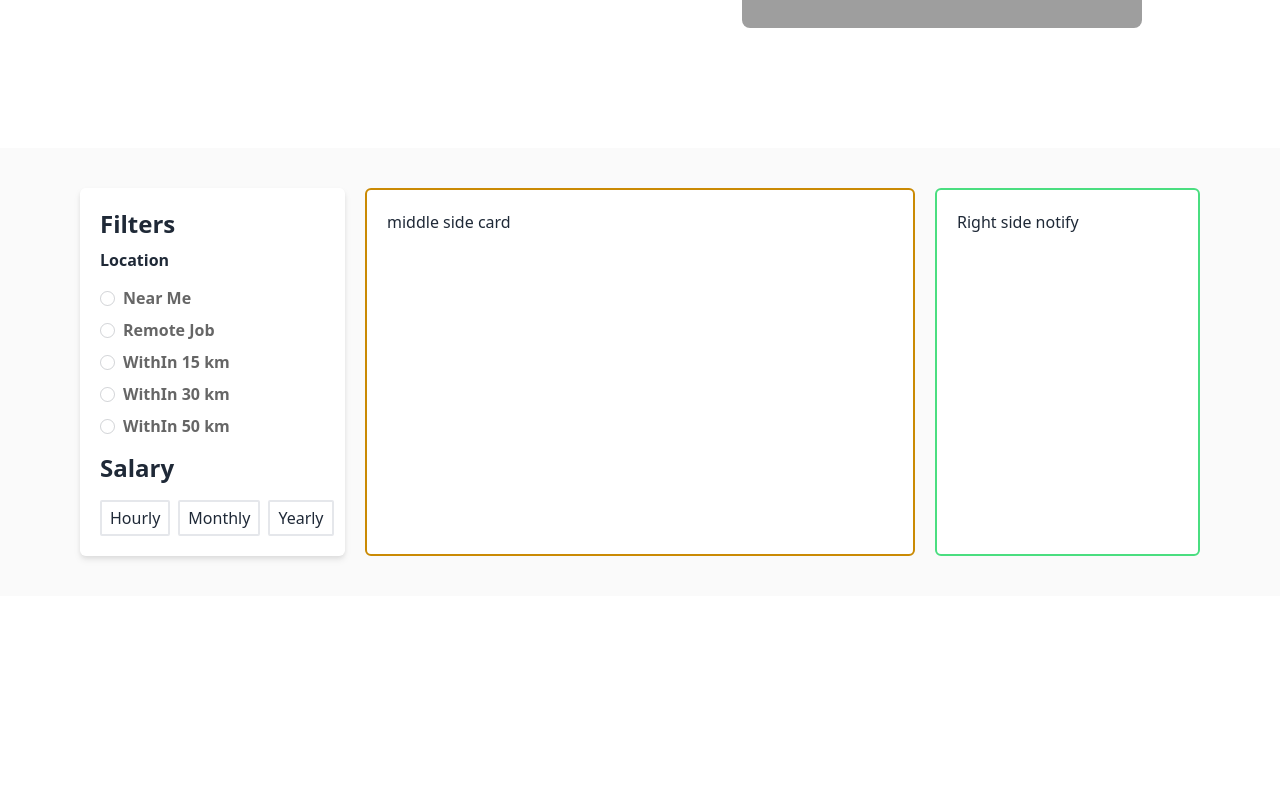
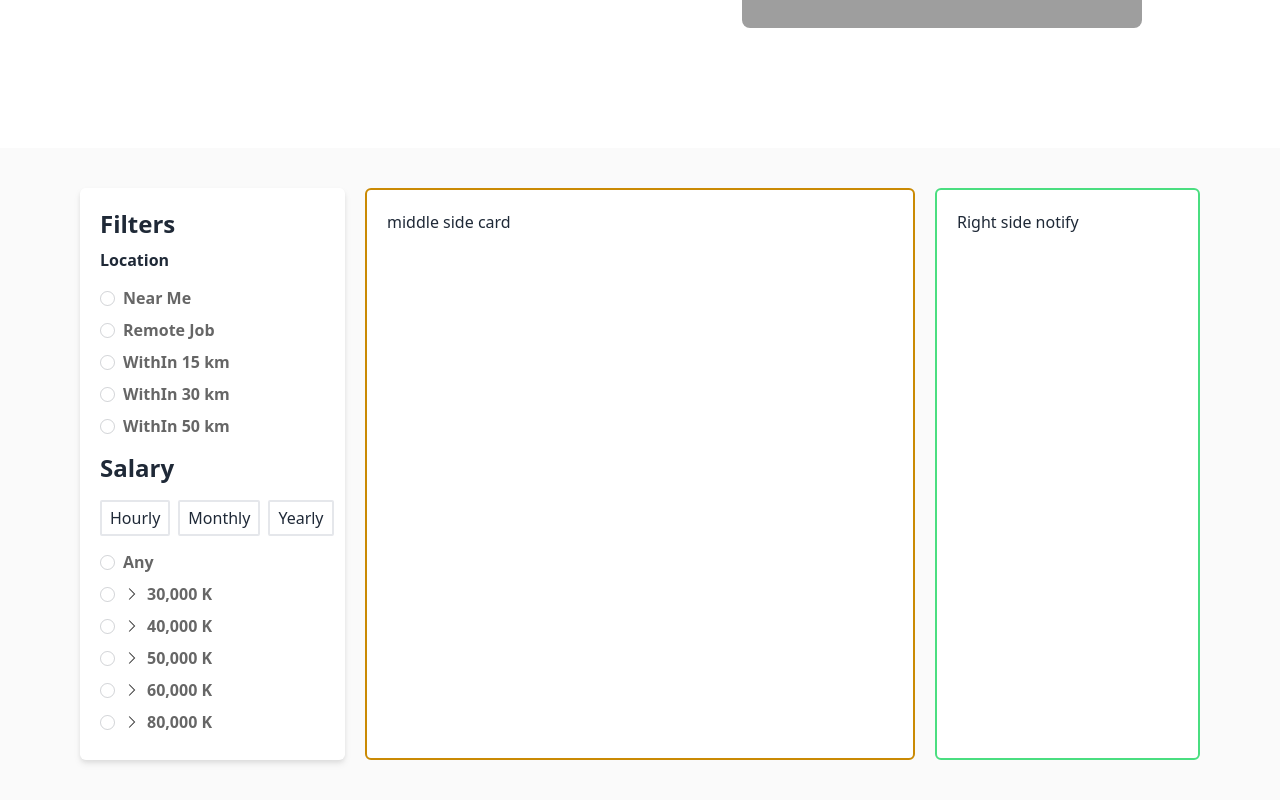
Before and after one commit to alif0013/job-portal, a React (Vite) app: page / in a window 1280 px wide. Shown: the part 438-1238 px from the top of the page. Before the commit the page ends 1034 px from the top, so only its background shows below. Built offline with nearby package versions, Linux system fonts and the light colour scheme; grey boxes are pictures that could not be loaded.

Commit message:
added salary input

```diff
--- a/src/Components/LeftSideFilter.jsx
+++ b/src/Components/LeftSideFilter.jsx
@@ -1,4 +1,5 @@
 import React from 'react';
+import { LiaAngleRightSolid } from "react-icons/lia";
 
 const LeftSideFilter = () => {
     return (
@@ -9,34 +10,68 @@ const LeftSideFilter = () => {
             <p className='font-semibold  mb-3'>Location</p>
 
             <div className='flex gap-2 items-center pb-1'>
-                <span className='pt-1'><input type="radio" name="radio-1" className="radio h-[15px] w-[15px]"/></span>
+                <span className='pt-1'><input type="radio" name="radio-1" className="radio h-[15px] w-[15px]" /></span>
                 <p className='text-black/60 font-semibold'>Near Me</p>
             </div>
             <div className='flex gap-2 items-center pb-1'>
-                <span className='pt-1'><input type="radio" name="radio-1" className="radio h-[15px] w-[15px]"/></span>
+                <span className='pt-1'><input type="radio" name="radio-1" className="radio h-[15px] w-[15px]" /></span>
                 <p className='text-black/60 font-semibold '>Remote Job</p>
             </div>
             <div className='flex gap-2 items-center pb-1'>
-                <span className='pt-1'><input type="radio" name="radio-1" className="radio h-[15px] w-[15px]"/></span>
+                <span className='pt-1'><input type="radio" name="radio-1" className="radio h-[15px] w-[15px]" /></span>
                 <p className='text-black/60 font-semibold '>WithIn 15 km</p>
             </div>
             <div className='flex gap-2 items-center pb-1'>
-                <span className='pt-1'><input type="radio" name="radio-1" className="radio h-[15px] w-[15px]"/></span>
+                <span className='pt-1'><input type="radio" name="radio-1" className="radio h-[15px] w-[15px]" /></span>
                 <p className='text-black/60 font-semibold '>WithIn 30 km</p>
             </div>
             <div className='flex gap-2 items-center pb-1'>
-                <span className='pt-1'><input type="radio" name="radio-1" className="radio h-[15px] w-[15px]"/></span>
+                <span className='pt-1'><input type="radio" name="radio-1" className="radio h-[15px] w-[15px]" /></span>
                 <p className='text-black/60 font-semibold '>WithIn 50 km</p>
             </div>
 
-           {/* Salary Part */}
-           <h1 className='text-2xl pb-2 mt-2 font-semibold'>Salary</h1>
+            {/* Salary Part */}
+            <h1 className='text-2xl pb-2 mt-2 font-semibold'>Salary</h1>
 
-            <div className='flex gap-2 mt-2'>
-                <button className='border-2 border-gray-200 px-2 py-1 hover:bg-gray-200 hover:border-blue hover:drop-shadow-md rounded-sm'>Hourly</button>
-                <button className='border-2 border-gray-200 px-2 py-1 hover:bg-gray-200 hover:border-blue hover:drop-shadow-md rounded-sm'>Monthly</button>
-                <button className='border-2 border-gray-200 px-2 py-1 hover:bg-gray-200 hover:border-blue hover:drop-shadow-md rounded-sm'>Yearly</button>
+            <div className='flex gap-2 mt-2 mb-3'>
+                <button className='border-2 border-gray-200 px-2 py-1 hover:bg-gray-200 hover:border-blue hover:text-blue hover:drop-shadow-md rounded-sm'>Hourly</button>
+                <button className='border-2 border-gray-200 px-2 py-1 hover:bg-gray-200 hover:border-blue hover:text-blue hover:drop-shadow-md rounded-sm'>Monthly</button>
+                <button className='border-2 border-gray-200 px-2 py-1 hover:bg-gray-200 hover:border-blue hover:text-blue hover:drop-shadow-md rounded-sm'>Yearly</button>
 
+            </div>
+            {/* salary Inpuut */}
+            <div className='flex gap-2 items-center pb-1'>
+                <span className='pt-1'><input type="radio" name="radio-1" className="radio h-[15px] w-[15px]" /></span>
+                <p className='text-black/60 font-semibold'>Any</p>
+            </div>
+            <div className='flex gap-2 items-center pb-1'>
+                <span className='pt-1'><input type="radio" name="radio-1" className="radio h-[15px] w-[15px]" /></span>
+                <span className='text-black/80 font-bold'><LiaAngleRightSolid></LiaAngleRightSolid> </span>
+                <p className='text-black/60 font-semibold'> 30,000 K</p>
+            </div>
+            <div className='flex gap-2 items-center pb-1'>
+                <span className='pt-1'><input type="radio" name="radio-1" className="radio h-[15px] w-[15px]" /></span>
+                <span className='text-black/80 font-bold'><LiaAngleRightSolid></LiaAngleRightSolid> </span>
+
+                <p className='text-black/60 font-semibold'> 40,000 K</p>
+            </div>
+            <div className='flex gap-2 items-center pb-1'>
+                <span className='pt-1'><input type="radio" name="radio-1" className="radio h-[15px] w-[15px]" /></span>
+                <span className='text-black/80 font-bold'><LiaAngleRightSolid></LiaAngleRightSolid> </span>
+
+                <p className='text-black/60 font-semibold'> 50,000 K</p>
+            </div>
+            <div className='flex gap-2 items-center pb-1'>
+                <span className='pt-1'><input type="radio" name="radio-1" className="radio h-[15px] w-[15px]" /></span>
+                <span className='text-black/80 font-bold'><LiaAngleRightSolid></LiaAngleRightSolid> </span>
+
+                <p className='text-black/60 font-semibold'> 60,000 K</p>
+            </div>
+            <div className='flex gap-2 items-center pb-1'>
+                <span className='pt-1'><input type="radio" name="radio-1" className="radio h-[15px] w-[15px]" /></span>
+                <span className='text-black/80 font-bold'><LiaAngleRightSolid></LiaAngleRightSolid> </span>
+
+                <p className='text-black/60 font-semibold'> 80,000 K</p>
             </div>
         </div>
     );
```
